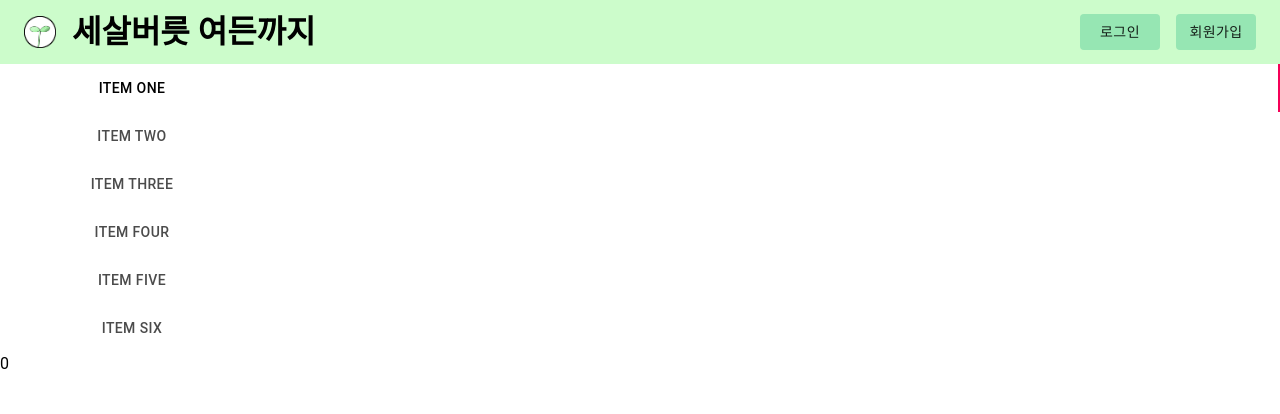
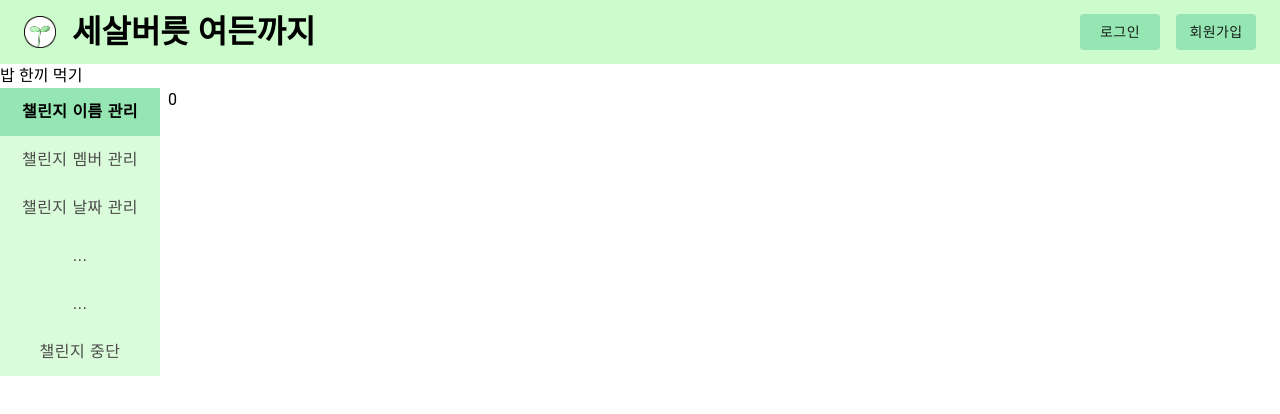
Before and after one commit to TeamGrabit/challenge, a React (Create React App) app in the folder frontend/: page /challenge/manage/1 in a window 1280 px wide. Shown: the top 414 px of the page. Built offline with nearby package versions, Linux system fonts and the light colour scheme.

Commit message:
ManageChallenge 진행
vertical Tabs css 수정

```diff
--- a/frontend/src/pages/ManageChallenge.js
+++ b/frontend/src/pages/ManageChallenge.js
@@ -1,5 +1,5 @@
 import React, { useState, useEffect } from 'react';
-import { Button, Grid, Tabs, Tab, Typography } from '@material-ui/core';
+import { Button, Grid, Tabs, Tab, makeStyles, withStyles, Typography } from '@material-ui/core';
 import { useChallengeState } from '../MVVM/Model/ChallengeModel';
 import ManageComponent from '../components/ManageComponent';
 
@@ -14,27 +14,63 @@ function ManageChallenge({ match }) {
 	}, [CId, challengeData]);
 
 	const [value, setValue] = useState(0);
-
 	const handleChange = (event, newValue) => {
 		setValue(newValue);
 	};
 
+	const useStyles = makeStyles((theme) => ({
+		root: {
+			flexGrow: 1,
+			backgroundColor: theme.palette.background.paper,
+			display: 'flex',
+			height: '100vh',
+		},
+		tabs: {
+			borderRight: `0px solid ${theme.palette.divider}`,
+		},
+	}));
+	const classes = useStyles();
+
+	const ManTab = withStyles((theme) => ({
+		root: {
+			textTransform: 'none',
+			fontSize: theme.typography.pxToRem(16),
+			marginRight: theme.spacing(1),
+			backgroundColor: '#CCFCCB',
+			fontFamily: [
+				'맑은 고딕',
+				'Arial',
+				'sans-serif',
+			].join(','),
+			'&$selected': {
+				fontWeight: theme.typography.fontWeightBold,
+				backgroundColor: '#96E6B3',
+			},
+			'&:hover': {
+				fontWeight: theme.typography.fontWeightBold,
+			},
+		},
+		selected: {},
+	}))((props) => <Tab disableRipple {...props} />);
+
 	return (
 		<div className="ManageChallenge">
-			<div className="info">
+			<Typography>{title}</Typography>
+			<div className={classes.root}>
 				<Tabs
 					orientation="vertical"
-					className="man_tab"
+					className={classes.tabs}
 					value={value}
 					onChange={handleChange}
 					aria-label="ant example"
+					indicatorColor="transparent"
 				>
-					<Tab label="Item One" />
-					<Tab label="Item Two" />
-					<Tab label="Item Three" />
-					<Tab label="Item Four" />
-					<Tab label="Item Five" />
-					<Tab label="Item Six" />
+					<ManTab label="챌린지 이름 관리" />
+					<ManTab label="챌린지 멤버 관리" />
+					<ManTab label="챌린지 날짜 관리" />
+					<ManTab label="..." />
+					<ManTab label="..." />
+					<ManTab label="챌린지 중단" />
 				</Tabs>
 				<ManageComponent value={value} index={0} />
 				<ManageComponent value={value} index={1} />
```
